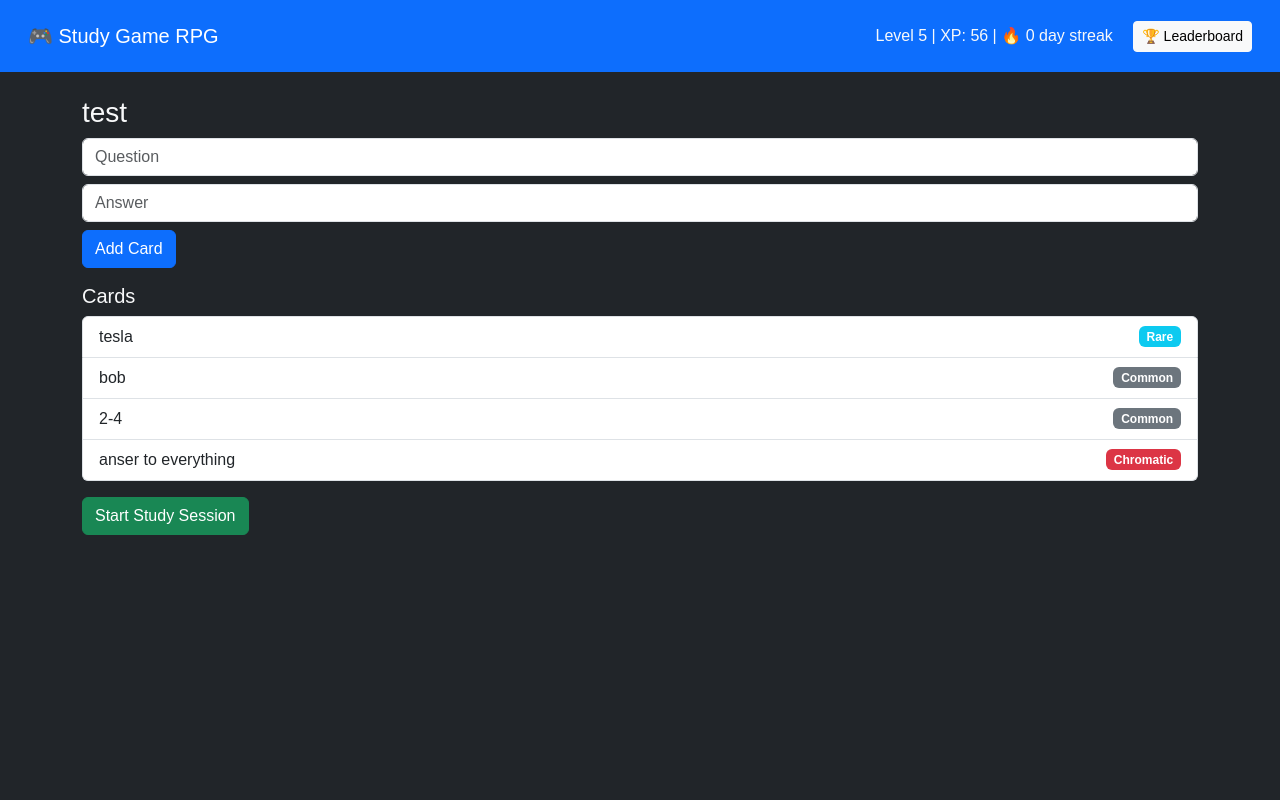
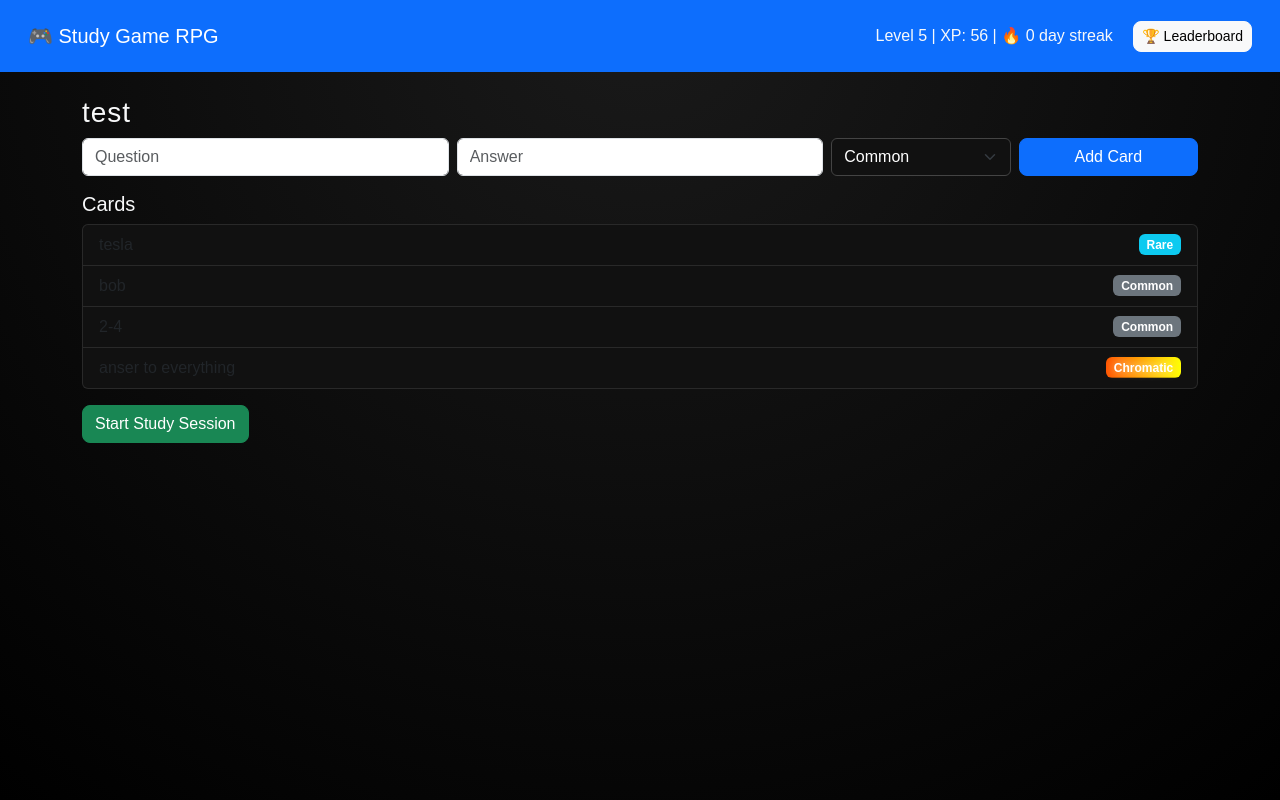
Before and after one commit to kingbabyyoda/study-game, a Flask app: page /deck/1 in a window 1280 px wide. Run offline with Flask 3, Linux system fonts and the light colour scheme.

Commit message:
Enhance card management and UI: - Allow users to select card rarity when adding a card. - Update rarity handling in card addition logic. - Improve styling for cards and deck display, including new chromatic rarity. - Add daily quests section to the main page for player engagement.

```diff
--- a/app.py
+++ b/app.py
@@ -75,15 +75,20 @@ def view_deck(deck_id):
 
 @app.route("/deck/<int:deck_id>/add", methods=["POST"])
 def add_card(deck_id):
-    rarities = ["Common", "Rare", "Epic", "Legendary"]
-    rarity = random.choices(rarities, weights=[70,20,8,2])[0]
-    card = Card(deck_id=deck_id,
-                question=request.form["question"],
-                answer=request.form["answer"],
-                rarity=rarity)
+    question = request.form["question"]
+    answer = request.form["answer"]
+    rarity = request.form["rarity"]
+
+    valid_rarities = ["Common", "Rare", "Epic", "Legendary", "Chromatic"]
+    if rarity not in valid_rarities:
+        rarity = "Common"
+
+    card = Card(deck_id=deck_id, question=question, answer=answer, rarity=rarity)
     db.session.add(card)
     db.session.commit()
+
     return redirect(url_for("view_deck", deck_id=deck_id))
+
 
 @app.route("/study/<int:deck_id>")
 def study(deck_id):
@@ -110,7 +115,14 @@ def answer(card_id):
 
     if correct:
         player.combo += 1
-        rarity_xp = {"Common":10, "Rare":20, "Epic":35, "Legendary":50}[card.rarity]
+        rarity_xp = {
+    "Common": 10,
+    "Rare": 20,
+    "Epic": 35,
+    "Legendary": 50,
+    "Chromatic": 100
+}.get(card.rarity, 10)
+
         xp_gain = int(rarity_xp * combo_multiplier)
         add_xp(player, xp_gain)
         feedback = "correct"
--- a/static/style.css
+++ b/static/style.css
@@ -1,66 +1,89 @@
 body {
   font-family: "Poppins", sans-serif;
+  background: radial-gradient(circle at top, #1a1a1a, #000);
+  color: #fff;
+  min-height: 100vh;
 }
 
 .card {
   border-radius: 1rem;
-  transition: all 0.3s ease;
+  transition: transform 0.3s ease, box-shadow 0.3s ease;
 }
 
-/* Feedback colors */
-.feedback-card.correct {
-  border: 4px solid #00ff7f;
-  box-shadow: 0 0 20px #00ff7f;
-  animation: pulseGreen 0.6s ease-in-out 2;
-}
-.feedback-card.wrong {
-  border: 4px solid #ff4d4d;
-  box-shadow: 0 0 20px #ff4d4d;
-  animation: pulseRed 0.6s ease-in-out 2;
+.card:hover {
+  transform: translateY(-3px);
+  box-shadow: 0 0 15px rgba(0, 255, 255, 0.2);
 }
 
-@keyframes pulseGreen {
-  0%, 100% { box-shadow: 0 0 10px #00ff7f; }
-  50% { box-shadow: 0 0 25px #00ff7f; }
-}
-@keyframes pulseRed {
-  0%, 100% { box-shadow: 0 0 10px #ff4d4d; }
-  50% { box-shadow: 0 0 25px #ff4d4d; }
+.progress-bar {
+  font-weight: 600;
 }
 
-/* Fade in for correct answer reveal */
-.fade-in {
-  opacity: 0;
-  animation: fadeIn 0.8s ease-in forwards;
-}
-@keyframes fadeIn {
-  from { opacity: 0; transform: translateY(10px); }
-  to { opacity: 1; transform: translateY(0); }
+h1, h3, h4 {
+  letter-spacing: 1px;
 }
 
-/* Combo Overlay */
-.combo-overlay {
-  position: fixed;
-  top: 50%;
-  left: 50%;
-  transform: translate(-50%, -50%);
-  pointer-events: none;
-  opacity: 0;
-  z-index: 1000;
-}
-.combo-overlay.show {
-  animation: comboPop 1.2s ease-out forwards;
-}
-.combo-text {
-  font-size: 3rem;
-  font-weight: 800;
-  color: #ffcc00;
-  text-shadow: 0 0 15px #ff0000, 0 0 30px #ff6600;
+.btn {
+  border-radius: 0.5rem;
 }
 
-@keyframes comboPop {
-  0% { opacity: 0; transform: translate(-50%, -50%) scale(0.6); }
-  20% { opacity: 1; transform: translate(-50%, -50%) scale(1.2); }
-  60% { transform: translate(-50%, -50%) scale(1); }
-  100% { opacity: 0; transform: translate(-50%, -50%) scale(0.9); }
+.list-group-item {
+  background-color: #111;
+  border: 1px solid rgba(255, 255, 255, 0.1);
 }
+
+.alert-warning {
+  background: rgba(255, 215, 0, 0.2);
+  border: 1px solid #ffcc00;
+  color: #ffcc00;
+  font-weight: 600;
+}
+
+select.form-select {
+  background-color: #111;
+  color: #fff;
+  border: 1px solid #444;
+}
+
+select.form-select option[value="Common"] { color: #ccc; }
+select.form-select option[value="Rare"] { color: #00bfff; }
+select.form-select option[value="Epic"] { color: #bf00ff; }
+select.form-select option[value="Legendary"] { color: gold; }
+
+/* Rarity Badge Colors */
+.list-group-item .badge,
+.card .badge {
+  font-weight: bold;
+}
+
+.badge.bg-secondary { background: #6c757d; }
+.badge.bg-info { background: #0dcaf0; }
+.badge.bg-warning { background: #ffc107; color: #000; }
+.badge.bg-danger { background: #dc3545; }
+
+/* 🌈 Chromatic gradient animation */
+.badge-chromatic {
+  background: linear-gradient(270deg, #ff00ff, #00ffff, #ffff00, #ff0000, #00ff00);
+  background-size: 600%;
+  color: #fff;
+  animation: rainbowShift 3s linear infinite;
+  border: none;
+  text-shadow: 0 0 10px rgba(255, 255, 255, 0.8);
+}
+
+@keyframes rainbowShift {
+  0% { background-position: 0% 50%; }
+  50% { background-position: 100% 50%; }
+  100% { background-position: 0% 50%; }
+}
+
+/* Optional glow for chromatic cards */
+.feedback-card.chromatic {
+  border: 4px solid transparent;
+  background-image: linear-gradient(#222, #222),
+                    linear-gradient(270deg, #ff00ff, #00ffff, #ffff00, #ff0000, #00ff00);
+  background-origin: border-box;
+  background-clip: content-box, border-box;
+  animation: rainbowShift 5s linear infinite;
+  box-shadow: 0 0 25px rgba(255,255,255,0.4);
+}
--- a/templates/deck.html
+++ b/templates/deck.html
@@ -2,19 +2,43 @@
 {% block content %}
 <h3>{{ deck.name }}</h3>
 <form method="post" action="/deck/{{ deck.id }}/add" class="mb-3">
-  <input name="question" class="form-control mb-2" placeholder="Question" required>
-  <input name="answer" class="form-control mb-2" placeholder="Answer" required>
-  <button class="btn btn-primary">Add Card</button>
+  <div class="row g-2">
+    <div class="col-md-4">
+      <input name="question" class="form-control" placeholder="Question" required>
+    </div>
+    <div class="col-md-4">
+      <input name="answer" class="form-control" placeholder="Answer" required>
+    </div>
+    <div class="col-md-2">
+      <select name="rarity" class="form-select">
+  <option value="Common">Common</option>
+  <option value="Rare">Rare</option>
+  <option value="Epic">Epic</option>
+  <option value="Legendary">Legendary</option>
+  <option value="Chromatic">Chromatic 🌈</option>
+</select>
+    </div>
+    <div class="col-md-2 d-grid">
+      <button class="btn btn-primary">Add Card</button>
+    </div>
+  </div>
 </form>
+
 
 <h5>Cards</h5>
 <ul class="list-group mb-3">
   {% for card in deck.cards %}
   <li class="list-group-item d-flex justify-content-between align-items-center">
     {{ card.question }}
-    <span class="badge bg-{{ 'secondary' if card.rarity=='Common' else 'info' if card.rarity=='Rare' else 'warning' if card.rarity=='Epic' else 'danger' }}">
-      {{ card.rarity }}
-    </span>
+    <span class="badge
+  {% if card.rarity == 'Common' %}bg-secondary
+  {% elif card.rarity == 'Rare' %}bg-info
+  {% elif card.rarity == 'Epic' %}bg-warning
+  {% elif card.rarity == 'Legendary' %}bg-danger
+  {% elif card.rarity == 'Chromatic' %}badge-chromatic
+  {% endif %}">
+  {{ card.rarity }}
+</span>
   </li>
   {% else %}
   <li class="list-group-item text-muted">No cards yet.</li>
--- a/templates/study.html
+++ b/templates/study.html
@@ -6,7 +6,8 @@
   <div class="combo-text">🔥 COMBO x{{ combo }}!</div>
 </div>
 
-<div class="card bg-secondary p-4 feedback-card
+<div class="card p-4 feedback-card
+  {% if card.rarity == 'Chromatic' %}chromatic{% else %}bg-secondary{% endif %}
             {% if feedback == 'correct' %}correct{% elif feedback == 'wrong' %}wrong{% endif %}">
   <p><strong>Question:</strong> {{ card.question }}</p>
 
```
Also changed, not shown: templates/index.html (+59 -8 lines), instance/study.db.
